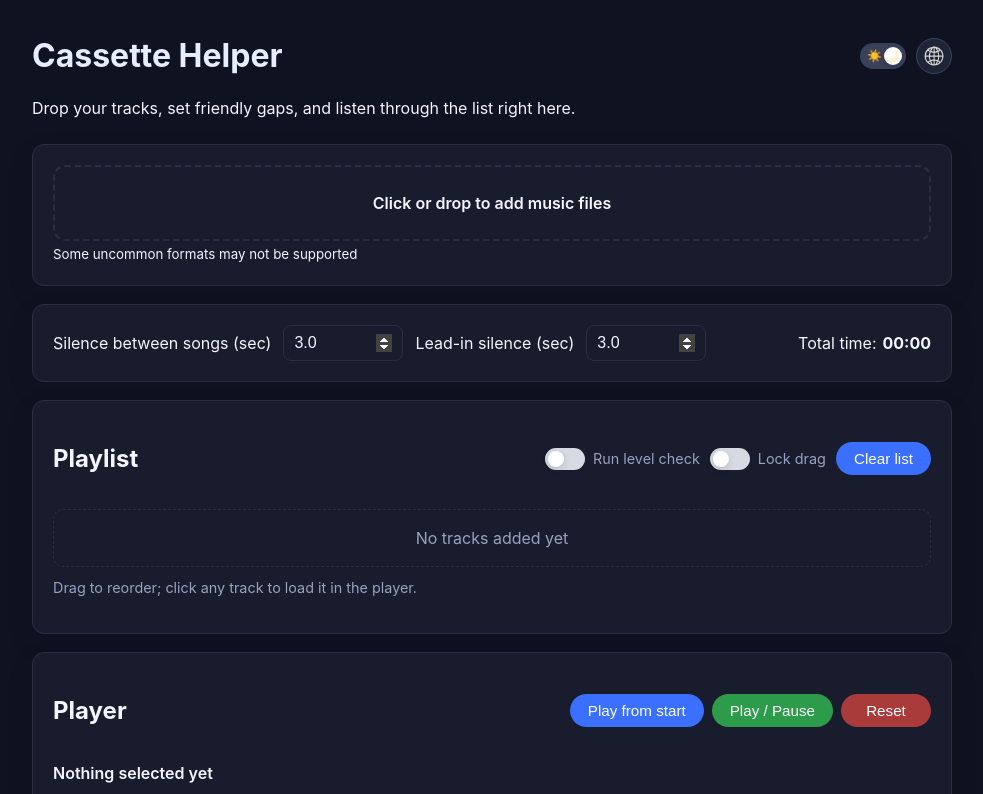
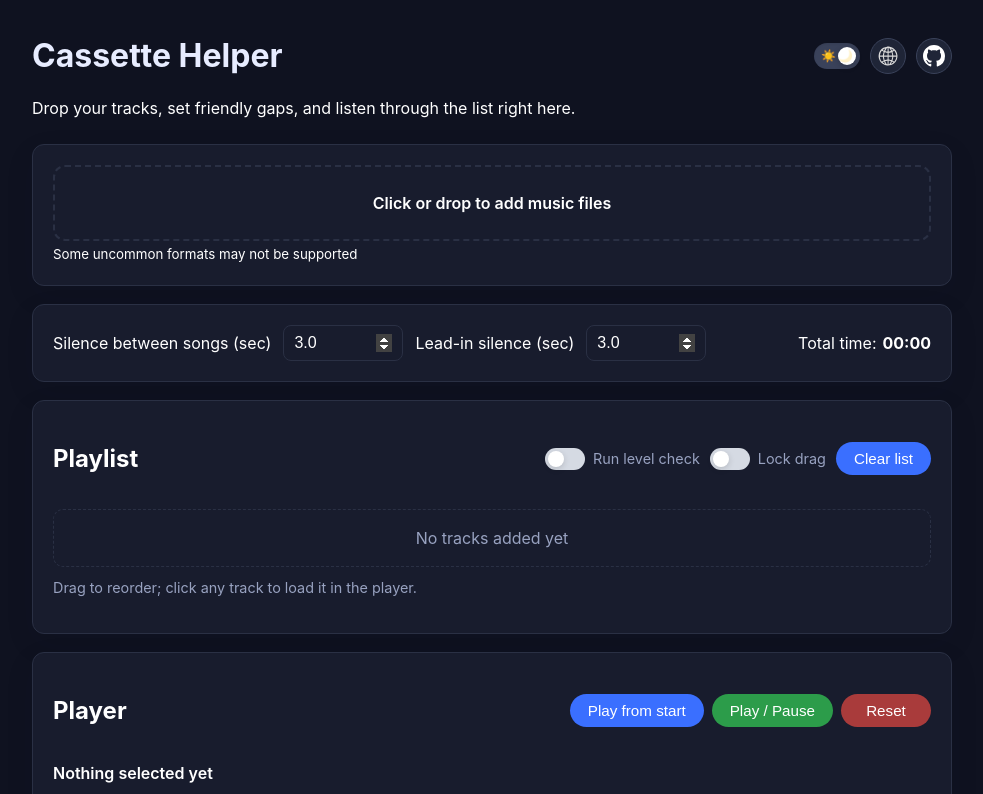
Before and after one commit to hny3494317690/Cassette-Recording-Helper, a plain HTML site: page index.html in a window 1280 px wide. Both pictures are taken after a click on the label "Toggle dark mode". Shown: the top 794 px of the page, without its empty margins (148-1131 px from the left). Drawn offline with nearby package versions, Linux system fonts and the light colour scheme.

Commit message:
Add github link button

```diff
--- a/css/base.css
+++ b/css/base.css
@@ -17,7 +17,7 @@
   --border: #2a3044;
   --accent: #3a6fff;
   --text-muted: #98a2c0;
-  --text: #f3f5ff;
+  --text: #ffffff;
   color-scheme: dark;
 }
 
@@ -102,6 +102,45 @@ h1 {
 .lang-button:focus-visible {
   outline: 2px solid var(--accent);
   outline-offset: 2px;
+}
+
+.github-link {
+  display: inline-flex;
+  align-items: center;
+  justify-content: center;
+  width: 36px;
+  height: 36px;
+  border-radius: 50%;
+  background: var(--panel);
+  border: 1px solid var(--border);
+  transition: box-shadow 0.15s ease, border-color 0.15s ease, transform 0.1s ease;
+}
+
+.github-link img {
+  width: 22px;
+  height: 22px;
+  display: block;
+  color: inherit;
+}
+
+.github-link:hover {
+  box-shadow: 0 6px 18px rgba(58, 111, 255, 0.25);
+  border-color: #3a6fff;
+  transform: translateY(-1px);
+}
+
+:root.theme-dark .github-link img {
+  filter: invert(1);
+}
+
+:root.theme-dark .github-link {
+  background: #1f2537;
+  border-color: #3a425a;
+}
+
+:root.theme-dark .github-link:hover {
+  box-shadow: 0 6px 18px rgba(107, 162, 255, 0.28);
+  border-color: var(--accent);
 }
 
 .lang-icon {
--- a/index.html
+++ b/index.html
@@ -33,6 +33,9 @@
                 <button type="button" data-lang="ja">日本語</button>
               </div>
             </div>
+            <a class="github-link" href="https://github.com/hny3494317690/Cassette-Recording-Helper" target="_blank" rel="noopener noreferrer" aria-label="GitHub">
+              <img src="images/github.svg" alt="GitHub">
+            </a>
           </div>
         </div>
         <p data-i18n="tagline">Import audio, reorder, set gaps, and preview directly.</p>
```
Also changed, not shown: images/github.svg (added).
